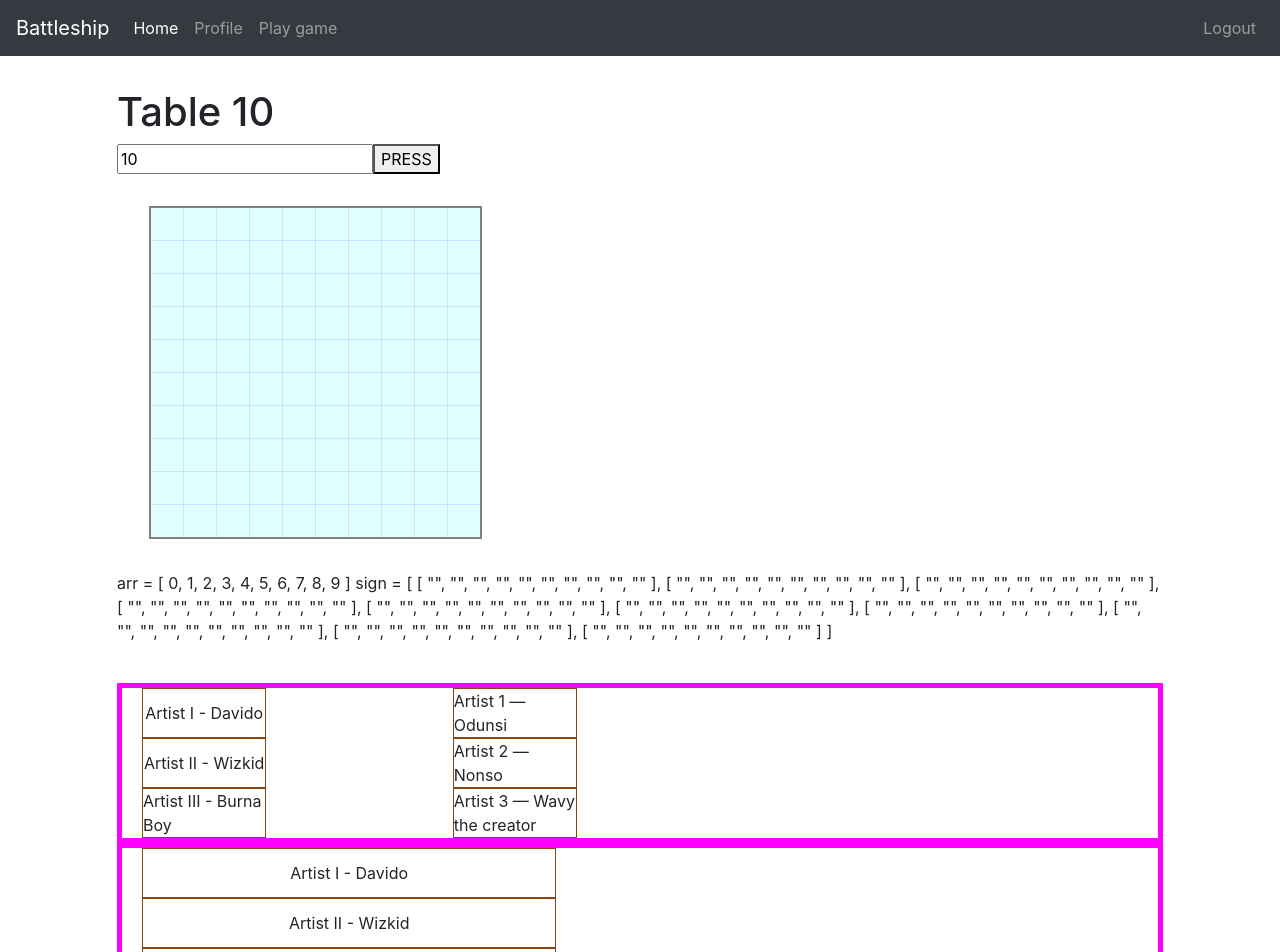
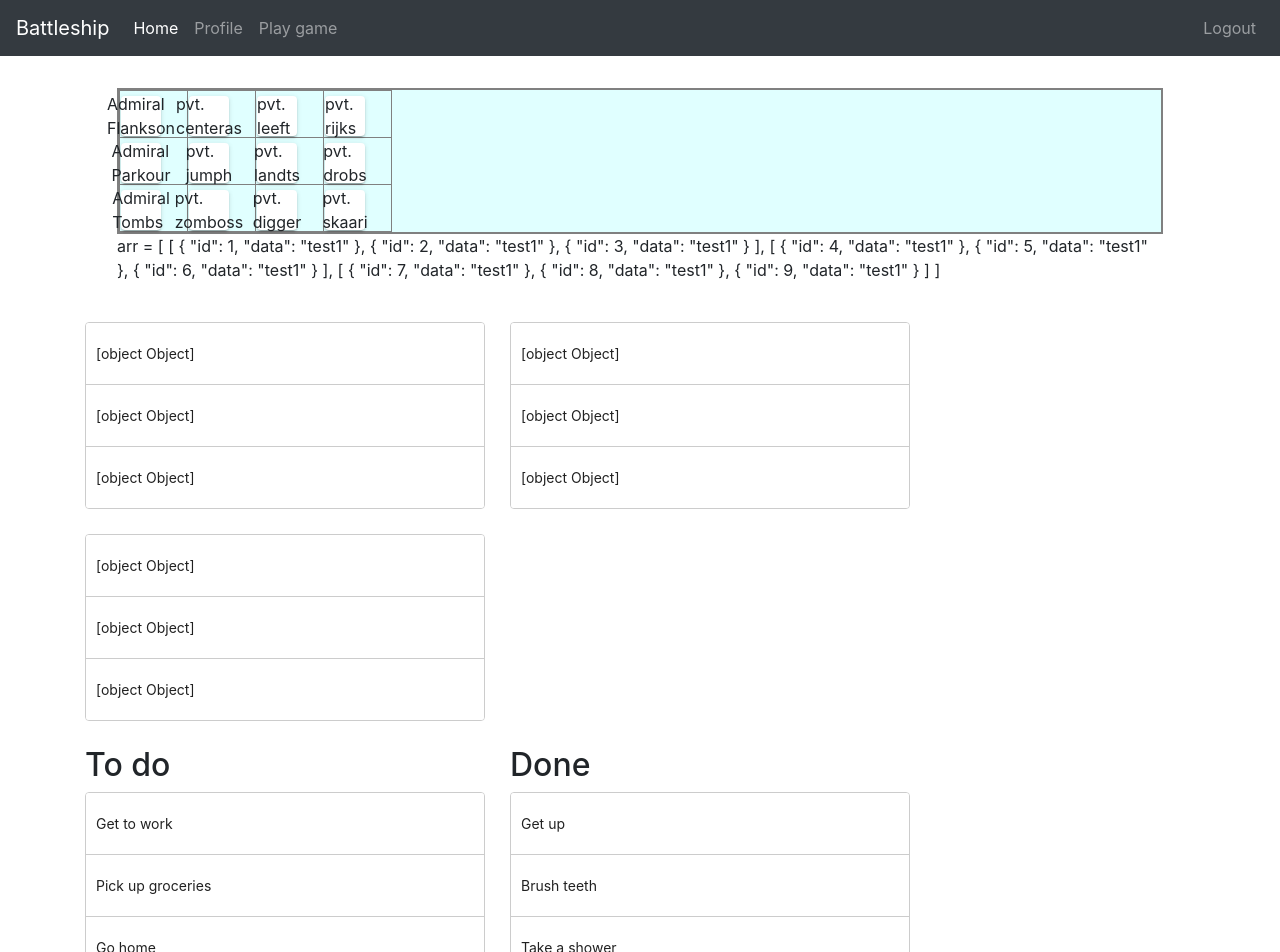
Before and after one commit to belpyro/GamePortal, an Angular app in the folder GamePortal/AliaksNad.Battleship.Client/BattleshipClient/: page /home in a window 1280 px wide. Shown: the top 952 px of the page. Built offline with nearby package versions, Linux system fonts and the light colour scheme.

Commit message:
+ cdkDropListGroup

```diff
--- a/GamePortal/AliaksNad.Battleship.Client/BattleshipClient/src/app/components/game/battlefield/battlefield.component.html
+++ b/GamePortal/AliaksNad.Battleship.Client/BattleshipClient/src/app/components/game/battlefield/battlefield.component.html
@@ -1,3 +1,63 @@
+<div class="margin">
+  <table style="width: 100%;">
+    <div cdkDropListGroup>
+      <tr *ngFor="let item of fleet">
+        <td
+          *ngFor="let subItem of item.children"
+          cdkDropList
+          (cdkDropListDropped)="drop($event)"
+        >
+          <div cdkDrag class="box">{{ subItem.item }}</div>
+        </td>
+      </tr>
+    </div>
+  </table>
+  <label> arr = {{ tableData | json }} </label>
+</div>
+
+<div cdkDropListGroup>
+  <div class="example-container" *ngFor="let f of tableData">
+    <div class="example-list" cdkDropList (cdkDropListDropped)="drop($event)">
+      <div class="example-box" *ngFor="let item of f" cdkDrag>
+        {{ item }}
+      </div>
+    </div>
+  </div>
+</div>
+
+<div cdkDropListGroup>
+  <div class="example-container">
+    <h2>To do</h2>
+
+    <div
+      cdkDropList
+      [cdkDropListData]="todo"
+      class="example-list"
+      (cdkDropListDropped)="drop($event)"
+    >
+      <div class="example-box" *ngFor="let item of todo" cdkDrag>
+        {{ item }}
+      </div>
+    </div>
+  </div>
+
+  <div class="example-container">
+    <h2>Done</h2>
+
+    <div
+      cdkDropList
+      [cdkDropListData]="done"
+      class="example-list"
+      (cdkDropListDropped)="drop($event)"
+    >
+      <div class="example-box" *ngFor="let item of done" cdkDrag>
+        {{ item }}
+      </div>
+    </div>
+  </div>
+  <label> arr = {{ done | json }} </label>
+</div>
+
 <div class="margin">
   <h1>Table {{ size }}</h1>
   <input type="number" [(ngModel)]="size" />
--- a/GamePortal/AliaksNad.Battleship.Client/BattleshipClient/src/app/components/game/battlefield/battlefield.component.scss
+++ b/GamePortal/AliaksNad.Battleship.Client/BattleshipClient/src/app/components/game/battlefield/battlefield.component.scss
@@ -106,3 +106,109 @@ td:hover {
 .cdk-drag-animating {
   transition: transform 300ms cubic-bezier(0, 0, 0.2, 1);
 }
+.box {
+  width: 40px;
+  height: 40px;
+  border: solid 1px #ccc;
+  cursor: move;
+  display: inline-flex;
+  justify-content: center;
+  align-items: center;
+  background: #fff;
+  border-radius: 4px;
+  margin-right: 25px;
+  transition: box-shadow 200ms cubic-bezier(0, 0, 0.2, 1);
+  box-shadow: 0 3px 1px -2px rgba(0, 0, 0, 0.2), 0 2px 2px 0 rgba(0, 0, 0, 0.14),
+    0 1px 5px 0 rgba(0, 0, 0, 0.12);
+}
+
+.box:active {
+  box-shadow: 0 5px 5px -3px rgba(0, 0, 0, 0.2),
+    0 8px 10px 1px rgba(0, 0, 0, 0.14), 0 3px 14px 2px rgba(0, 0, 0, 0.12);
+}
+
+.list {
+  border: solid 1px #ccc;
+  min-height: 60px;
+  background-color: yellow;
+  border-radius: 4px;
+  overflow: hidden;
+  display: block;
+  text-align: center;
+}
+
+.cdk-drag-preview {
+  box-sizing: border-box;
+  border-radius: 4px;
+  box-shadow: 0 5px 5px -3px rgba(0, 0, 0, 0.2),
+    0 8px 10px 1px rgba(0, 0, 0, 0.14), 0 3px 14px 2px rgba(0, 0, 0, 0.12);
+}
+
+.cdk-drag-placeholder {
+  opacity: 0;
+}
+
+.cdk-drag-animating {
+  transition: transform 250ms cubic-bezier(0, 0, 0.2, 1);
+}
+
+.box:last-child {
+  border: none;
+}
+
+.list.cdk-drop-dragging .box:not(.cdk-drag-placeholder) {
+  transition: transform 250ms cubic-bezier(0, 0, 0.2, 1);
+}
+.example-container {
+  width: 400px;
+  max-width: 100%;
+  margin: 0 25px 25px 0;
+  display: inline-block;
+  vertical-align: top;
+}
+
+.example-list {
+  border: solid 1px #ccc;
+  min-height: 60px;
+  background: white;
+  border-radius: 4px;
+  overflow: hidden;
+  display: block;
+}
+
+.example-box {
+  padding: 20px 10px;
+  border-bottom: solid 1px #ccc;
+  color: rgba(0, 0, 0, 0.87);
+  display: flex;
+  flex-direction: row;
+  align-items: center;
+  justify-content: space-between;
+  box-sizing: border-box;
+  cursor: move;
+  background: white;
+  font-size: 14px;
+}
+
+.cdk-drag-preview {
+  box-sizing: border-box;
+  border-radius: 4px;
+  box-shadow: 0 5px 5px -3px rgba(0, 0, 0, 0.2),
+    0 8px 10px 1px rgba(0, 0, 0, 0.14), 0 3px 14px 2px rgba(0, 0, 0, 0.12);
+}
+
+.cdk-drag-placeholder {
+  opacity: 0;
+}
+
+.cdk-drag-animating {
+  transition: transform 250ms cubic-bezier(0, 0, 0.2, 1);
+}
+
+.example-box:last-child {
+  border: none;
+}
+
+.example-list.cdk-drop-list-dragging .example-box:not(.cdk-drag-placeholder) {
+  transition: transform 250ms cubic-bezier(0, 0, 0.2, 1);
+}
--- a/GamePortal/AliaksNad.Battleship.Client/BattleshipClient/src/app/components/game/battlefield/battlefield.component.ts
+++ b/GamePortal/AliaksNad.Battleship.Client/BattleshipClient/src/app/components/game/battlefield/battlefield.component.ts
@@ -24,6 +24,54 @@ export class BattlefieldComponent implements OnInit {
     'Artist 2 — Nonso',
     'Artist 3 — Wavy the creator'
   ];
+  tableData = [
+    [{ id: 1, data: 'test1' }, { id: 2, data: 'test1' }, { id: 3, data: 'test1' }],
+    [{ id: 4, data: 'test1' }, { id: 5, data: 'test1' }, { id: 6, data: 'test1' }],
+    [{ id: 7, data: 'test1' }, { id: 8, data: 'test1' }, { id: 9, data: 'test1' }],
+  ];
+  todo = [
+    'Get to work',
+    'Pick up groceries',
+    'Go home',
+    'Fall asleep'
+  ];
+
+  done = [
+    'Get up',
+    'Brush teeth',
+    'Take a shower',
+    'Check e-mail',
+    'Walk dog'
+  ];
+  fleet = [
+    {
+      item: 'Fleet #1',
+      children: [
+        { item: 'Admiral Flankson' },
+        { item: 'pvt. centeras' },
+        { item: 'pvt. leeft' },
+        { item: 'pvt. rijks' }
+      ]
+    },
+    {
+      item: 'Fleet #2',
+      children: [
+        { item: 'Admiral Parkour' },
+        { item: 'pvt. jumph' },
+        { item: 'pvt. landts' },
+        { item: 'pvt. drobs' }
+      ]
+    },
+    {
+      item: 'Fleet #3',
+      children: [
+        { item: 'Admiral Tombs' },
+        { item: 'pvt. zomboss' },
+        { item: 'pvt. digger' },
+        { item: 'pvt. skaari' }
+      ]
+    }
+  ]
 
   constructor() {
   }
@@ -51,13 +99,13 @@ export class BattlefieldComponent implements OnInit {
     this.sign[trIndex][tdIndex] = 'battlefield-cell__hit';
   }
 
-  drop(event: CdkDragDrop<string[]>) {
-    if (event.previousContainer !== event.container) {
-      transferArrayItem(event.previousContainer.data, event.container.data,
-        event.previousIndex, event.currentIndex)
+  drop(event: CdkDragDrop<{}[]>) {
+    if (event.previousContainer == event.container) {
+      moveItemInArray(event.container.data, event.previousIndex, event.currentIndex);
     } else {
-      moveItemInArray(this.artists, event.previousIndex, event.currentIndex);
+      transferArrayItem(event.previousContainer.data, event.container.data, event.previousIndex, event.currentIndex);
     }
+
   }
 
 }
```
